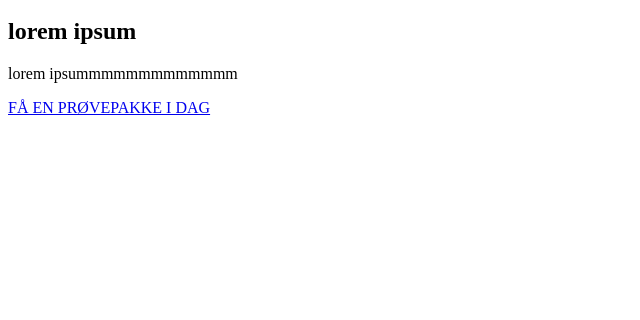
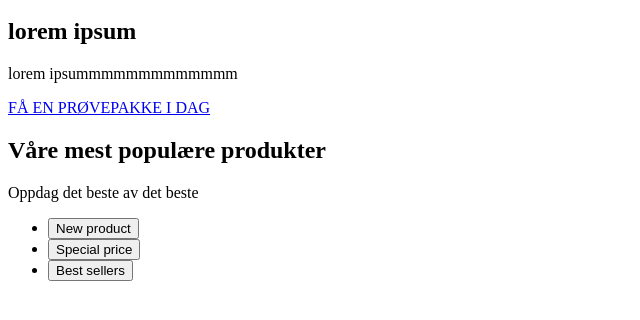
Before and after one commit to ThatsGreatDude/ITF10511_1_Webutvikling, a plain HTML site: page index.html in a window 1280 px wide. Shown: the part 154-474 px from the top of the page, without its empty margins (0-640 px from the left). Drawn offline with Linux system fonts and the light colour scheme.

Commit message:
Section 2 (Våre mest populære produkter)
La inn en note til meg sev i section 1(banner). SECTION 2: mer passende navn på id, overskrift, ingress, og statiske knapper. Begynte på produktkort...

```diff
--- a/index.html
+++ b/index.html
@@ -22,11 +22,24 @@
         <main>
             <section id="banner">
                 <h2>lorem ipsum</h2>
-                <p>lorem ipsummmmmmmmmmmmm</p>
+                <p>lorem ipsummmmmmmmmmmmm</p> <!--LEGG INN ORDENTLIG LOREM IPSUM!!!!-->
                 <a href="#lenke" class="cta-button">FÅ EN PRØVEPAKKE I DAG</a>
             </section>
 
-            <section id="Våre mest populære produkter">
+            <section id="poplære_produkter">
+                <h2> Våre mest populære produkter</h2>
+                <p>Oppdag det beste av det beste</p>
+
+                <nav>
+                    <ul>
+                        <li><button type="button">New product</button></li>
+                        <li><button type="button">Special price</button></li>
+                        <li><button type="button">Best sellers</button></li>
+                    </ul>
+                </nav>
+            </section>
+
+            <section id="produk_kort">
 
             </section>
 
```
